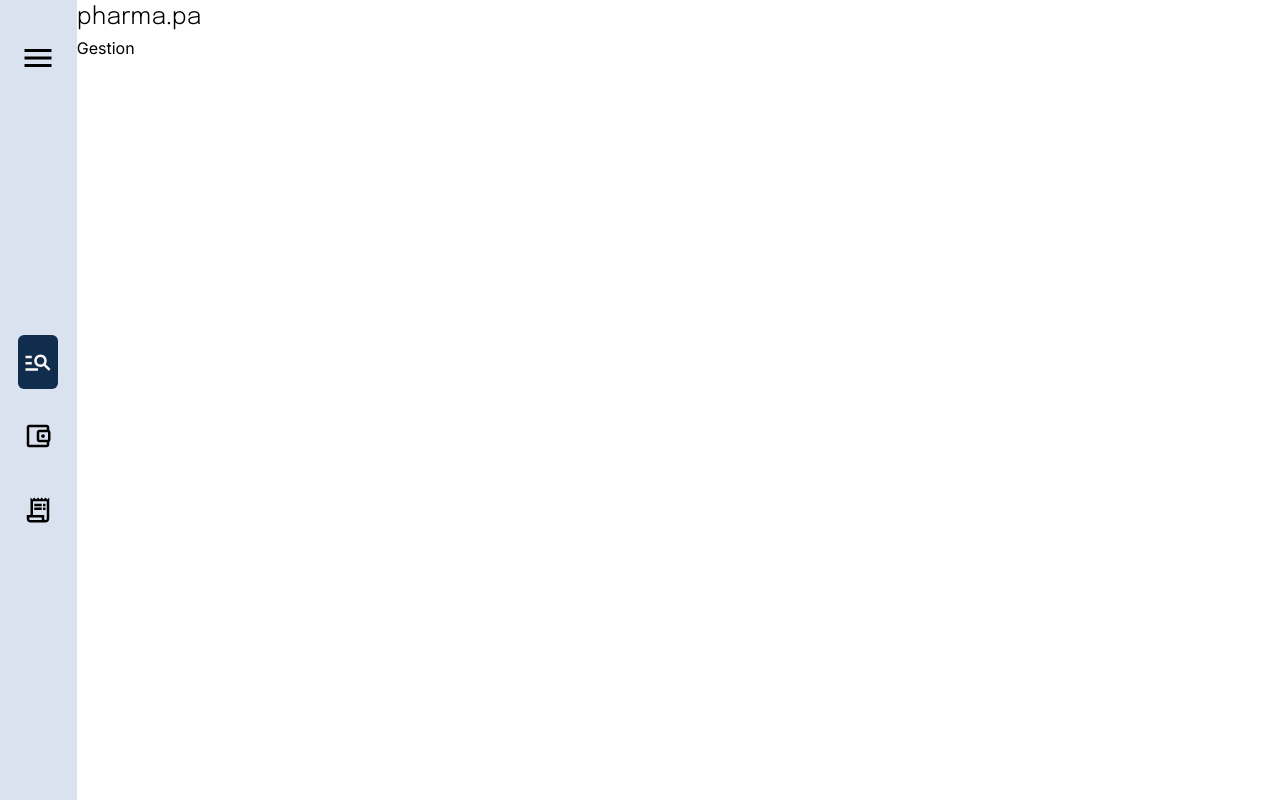
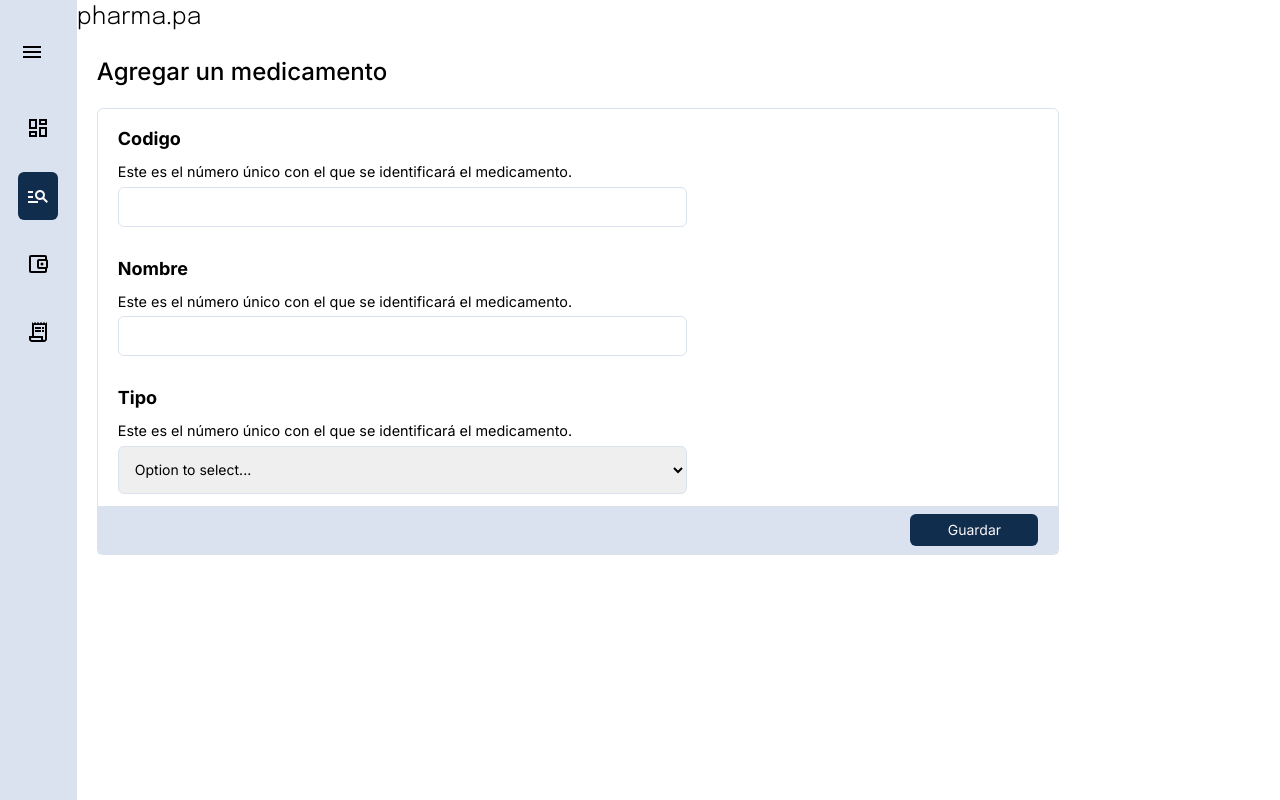
Before and after one commit to waldo2810/pharma-pa, a React (Vite) app: page /gestion in a window 1280 px wide. Built offline with nearby package versions, Linux system fonts and the light colour scheme.

Commit message:
add gestion tab content

```diff
--- a/src/App.jsx
+++ b/src/App.jsx
@@ -11,6 +11,7 @@ const App = () => {
       <SideBar>
         <Routes>
           <Route index path="/" element={<Dashboard />} />
+          <Route path="/dashboard" element={<Dashboard />} />
           <Route path="/gestion" element={<Gestion />} />
           <Route path="/cartera" element={<Cartera />} />
           <Route path="/facturacion" element={<Facturacion />} />
--- /dev/null
+++ b/src/components/Button.jsx
@@ -0,0 +1,14 @@
+import React from "react";
+
+const Button = ({ text }) => {
+  return (
+    <button
+      className="w-32 h-8 text-sm rounded-md bg-dark text-light
+    hover:bg-[#000]"
+    >
+      {text}
+    </button>
+  );
+};
+
+export default Button;
--- a/src/components/DesktopNav.jsx
+++ b/src/components/DesktopNav.jsx
@@ -1,18 +1,11 @@
 import { useDispatch, useSelector } from "react-redux";
 import { toggleOff, toggleOn } from "../state/state";
 import { NavLink } from "react-router-dom";
+import { menuItems } from "../utils/menuItems";
 
 import { MdMenu as Toggle } from "react-icons/md";
-import { MdManageSearch as GestionIcon } from "react-icons/md";
-import { MdOutlineAccountBalanceWallet as CarteraIcon } from "react-icons/md";
-import { MdOutlineReceiptLong as FacturacionIcon } from "react-icons/md";
 
 const DesktopNav = () => {
-  const menuItems = [
-    { icon: <GestionIcon className="icon" />, name: "Gestion" },
-    { icon: <CarteraIcon className="icon" />, name: "Cartera" },
-    { icon: <FacturacionIcon className="icon" />, name: "Facturacion" },
-  ];
   const isOpen = useSelector((state) => state.isOpen);
   const dispatch = useDispatch();
   const handleToggle = () =>
@@ -24,8 +17,8 @@ const DesktopNav = () => {
         isOpen ? "lg:w-[20%]" : "lg:w-[6%]"
       }`}
     >
-      <Toggle className="text-4xl cursor-pointer" onClick={handleToggle} />
-      <div className="nav-links flex flex-col gap-5 items-center justify-center h-full">
+      <Toggle className="text-2xl cursor-pointer" onClick={handleToggle} />
+      <div className="nav-links flex flex-col gap-5 items-center pt-10 h-full">
         {menuItems.map((item, index) => (
           <NavLink
             to={`/${item.name.toLowerCase()}`}
--- /dev/null
+++ b/src/components/Input.jsx
@@ -0,0 +1,28 @@
+import React from "react";
+
+const Input = ({ title, description, type }) => {
+  return (
+    <div className="py-3 px-5 md:max-w-[70%]">
+      <h3 className="py-1 font-bold text-lg">{title}</h3>
+      <p className="py-1">{description}</p>
+      {type === "select" ? (
+        <select
+          name={title.toLowerCase()}
+          className="h-12 w-[90%] border border-lightblue text-sm rounded-md focus:ring-accent focus:border-ring-accent p-3"
+          required
+        >
+          <option>Option to select...</option>
+        </select>
+      ) : (
+        <input
+          type={type}
+          name={title.toLowerCase()}
+          className="h-10 w-[90%] border border-lightblue text-sm rounded-md focus:ring-accent focus:border-ring-accent p-3"
+          required
+        />
+      )}
+    </div>
+  );
+};
+
+export default Input;
--- a/src/components/MobileNav.jsx
+++ b/src/components/MobileNav.jsx
@@ -1,18 +1,11 @@
 import { useDispatch, useSelector } from "react-redux";
 import { toggleOff, toggleOn } from "../state/state";
 import { NavLink } from "react-router-dom";
+import { menuItems } from "../utils/menuItems";
 
 import { MdMenu as Toggle } from "react-icons/md";
-import { MdManageSearch as GestionIcon } from "react-icons/md";
-import { MdOutlineAccountBalanceWallet as CarteraIcon } from "react-icons/md";
-import { MdOutlineReceiptLong as FacturacionIcon } from "react-icons/md";
 
 const MobileNav = () => {
-  const menuItems = [
-    { icon: <GestionIcon className="icon" />, name: "Gestion" },
-    { icon: <CarteraIcon className="icon" />, name: "Cartera" },
-    { icon: <FacturacionIcon className="icon" />, name: "Facturacion" },
-  ];
   const isOpen = useSelector((state) => state.isOpen);
   const dispatch = useDispatch();
   const handleToggle = () =>
@@ -28,7 +21,7 @@ const MobileNav = () => {
         </NavLink>
       </div>
       {isOpen && (
-        <div className="flex flex-col gap-5 items-center justify-center pt-5">
+        <div className="flex flex-col gap-2 items-center justify-center pt-5">
           {menuItems.map((item, index) => (
             <NavLink
               to={`/${item.name.toLowerCase()}`}
--- a/src/index.css
+++ b/src/index.css
@@ -7,7 +7,11 @@ body {
 }
 
 .icon {
-  font-size: 1.875rem;
+  font-size: 1.5rem;
+}
+
+p {
+  font-size: 0.9rem;
 }
 
 .title {
--- a/src/pages/Gestion.jsx
+++ b/src/pages/Gestion.jsx
@@ -1,7 +1,37 @@
-import React from "react";
+import Button from "../components/Button";
+import Input from "../components/Input";
+
+import { gestionFormInfo } from "../utils/gestionFormInfo";
+import { useMediaQuery } from "@mui/material";
 
 const Gestion = () => {
-  return <div>Gestion</div>;
+  const isNotAPhone = useMediaQuery("(min-width: 1000px)");
+  return (
+    <div>
+      <h2 className="text-2xl font-medium p-5">Agregar un medicamento</h2>
+      <div className="md:border md:border-lightblue md:mx-5 md:rounded-md md:max-w-[80%]">
+        <form>
+          <div>
+            {gestionFormInfo.map(({ title, description, type }, index) => (
+              <Input
+                type={type}
+                key={index}
+                title={title}
+                description={description}
+              />
+            ))}
+          </div>
+          <div
+            className={`${
+              !isNotAPhone && "fixed"
+            } bottom-0 flex justify-end items-center p-5 w-full h-12 bg-lightblue`}
+          >
+            <Button text="Guardar" />
+          </div>
+        </form>
+      </div>
+    </div>
+  );
 };
 
 export default Gestion;
--- /dev/null
+++ b/src/utils/gestionFormInfo.js
@@ -0,0 +1,20 @@
+export const gestionFormInfo = [
+  {
+    type: "text",
+    title: "Codigo",
+    description:
+      "Este es el número único con el que se identificará el medicamento.",
+  },
+  {
+    type: "text",
+    title: "Nombre",
+    description:
+      "Este es el número único con el que se identificará el medicamento.",
+  },
+  {
+    type: "select",
+    title: "Tipo",
+    description:
+      "Este es el número único con el que se identificará el medicamento.",
+  },
+];
--- /dev/null
+++ b/src/utils/menuItems.jsx
@@ -0,0 +1,11 @@
+import { MdOutlineDashboard as DashboardIcon } from "react-icons/md";
+import { MdManageSearch as GestionIcon } from "react-icons/md";
+import { MdOutlineAccountBalanceWallet as CarteraIcon } from "react-icons/md";
+import { MdOutlineReceiptLong as FacturacionIcon } from "react-icons/md";
+
+export const menuItems = [
+  { icon: <DashboardIcon className="icon" />, name: "Dashboard" },
+  { icon: <GestionIcon className="icon" />, name: "Gestion" },
+  { icon: <CarteraIcon className="icon" />, name: "Cartera" },
+  { icon: <FacturacionIcon className="icon" />, name: "Facturacion" },
+];
```
